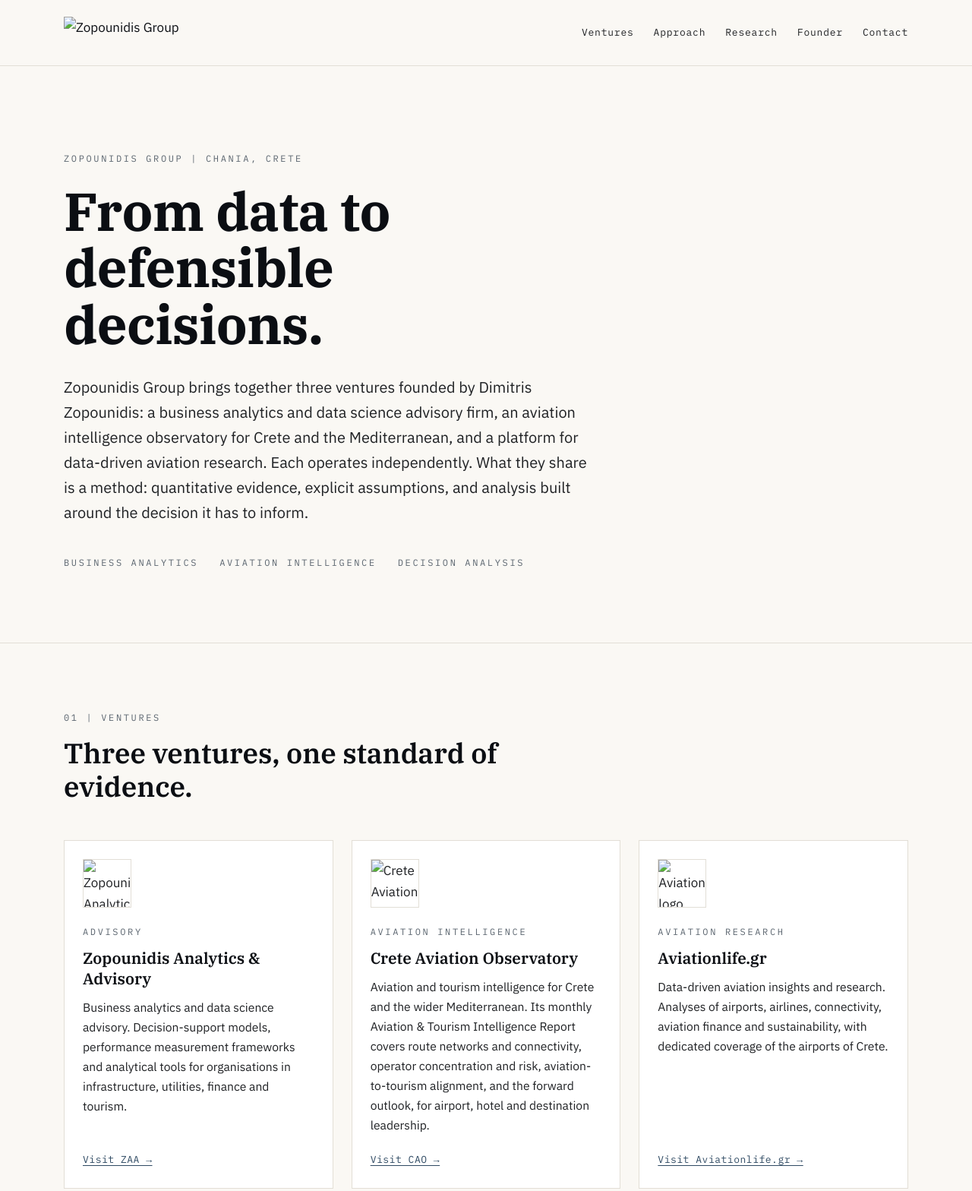
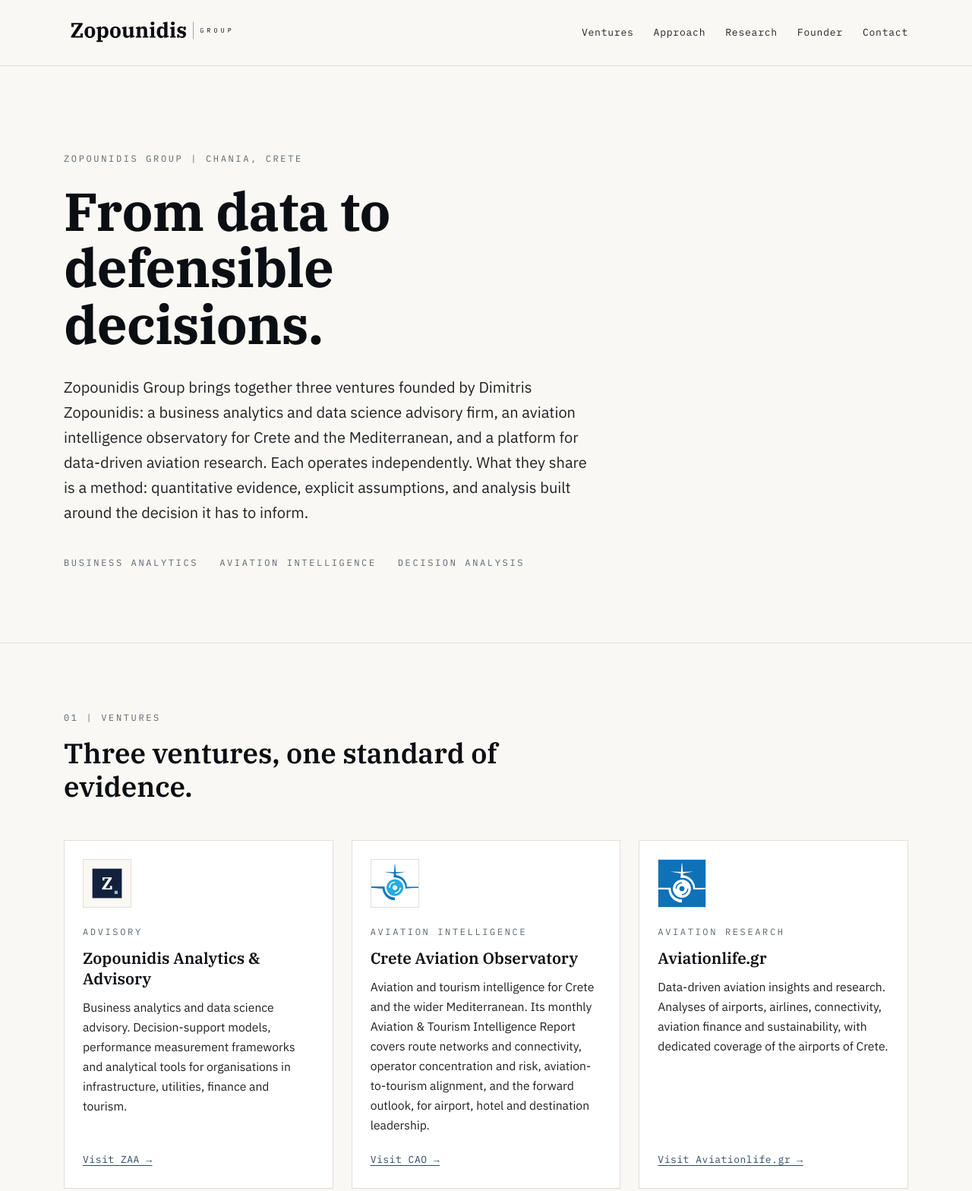
Before and after one commit to dimitriszopounidisdslab/zopounidis-group, a plain HTML site: page index.html in a window 1280 px wide. Shown: the top 1568 px of the page at 76% size. Drawn offline with Linux system fonts and the light colour scheme.

Commit message:
Add files via upload

```diff
--- a/index.html
+++ b/index.html
@@ -9,11 +9,11 @@
 <meta property="og:title" content="Zopounidis Group">
 <meta property="og:description" content="From data to defensible decisions. Research-led analytics and advisory, founded by Dimitris Zopounidis.">
 <meta property="og:url" content="https://dimitriszopounidisdslab.github.io/zopounidis-group/">
-<meta property="og:image" content="https://dimitriszopounidisdslab.github.io/zopounidis-group/assets/img/og-image.jpg">
+<meta property="og:image" content="https://dimitriszopounidisdslab.github.io/zopounidis-group/og-image.jpg">
 <meta name="twitter:card" content="summary_large_image">
-<link rel="icon" href="assets/img/favicon.svg" type="image/svg+xml">
-<link rel="icon" href="assets/img/favicon-32.png" sizes="32x32" type="image/png">
-<link rel="apple-touch-icon" href="assets/img/apple-touch-icon.png">
+<link rel="icon" href="favicon.svg" type="image/svg+xml">
+<link rel="icon" href="favicon-32.png" sizes="32x32" type="image/png">
+<link rel="apple-touch-icon" href="apple-touch-icon.png">
 <link rel="preconnect" href="https://fonts.googleapis.com">
 <link rel="preconnect" href="https://fonts.gstatic.com" crossorigin>
 <link href="https://fonts.googleapis.com/css2?family=IBM+Plex+Mono:wght@400&family=IBM+Plex+Sans:wght@400;500&family=IBM+Plex+Serif:wght@600;700&display=swap" rel="stylesheet">
@@ -99,7 +99,7 @@ footer .note{font-size:.88rem;color:var(--mist);max-width:80ch;border-top:1px so
 
 <header class="site">
   <div class="wrap">
-    <a class="brand" href="./" aria-label="Zopounidis Group, home"><img src="assets/brand/zopounidis-group-wordmark-ink.svg" alt="Zopounidis Group"></a>
+    <a class="brand" href="./" aria-label="Zopounidis Group, home"><img src="zopounidis-group-wordmark-ink.svg" alt="Zopounidis Group"></a>
     <nav aria-label="Main">
       <ul>
         <li><a href="#ventures">Ventures</a></li>
@@ -134,7 +134,7 @@ footer .note{font-size:.88rem;color:var(--mist);max-width:80ch;border-top:1px so
       </div>
       <div class="ventures">
         <article class="venture">
-          <div class="mark"><img src="assets/img/zaa-square.jpg" alt="Zopounidis Analytics &amp; Advisory logo"></div>
+          <div class="mark"><img src="zaa-square.jpg" alt="Zopounidis Analytics &amp; Advisory logo"></div>
           <div class="body">
             <div class="label">Advisory</div>
             <h3>Zopounidis Analytics &amp; Advisory</h3>
@@ -143,7 +143,7 @@ footer .note{font-size:.88rem;color:var(--mist);max-width:80ch;border-top:1px so
           </div>
         </article>
         <article class="venture">
-          <div class="mark"><img src="assets/img/cao-square.jpg" alt="Crete Aviation Observatory logo"></div>
+          <div class="mark"><img src="cao-square.jpg" alt="Crete Aviation Observatory logo"></div>
           <div class="body">
             <div class="label">Aviation intelligence</div>
             <h3>Crete Aviation Observatory</h3>
@@ -152,7 +152,7 @@ footer .note{font-size:.88rem;color:var(--mist);max-width:80ch;border-top:1px so
           </div>
         </article>
         <article class="venture">
-          <div class="mark"><img src="assets/img/aviationlife-square.jpg" alt="Aviationlife.gr logo"></div>
+          <div class="mark"><img src="aviationlife-square.jpg" alt="Aviationlife.gr logo"></div>
           <div class="body">
             <div class="label">Aviation research</div>
             <h3>Aviationlife.gr</h3>
@@ -252,7 +252,7 @@ footer .note{font-size:.88rem;color:var(--mist);max-width:80ch;border-top:1px so
 <footer class="site" id="contact">
   <div class="wrap">
     <div class="top">
-      <img class="wm" src="assets/brand/zopounidis-group-wordmark-paper.svg" alt="Zopounidis Group">
+      <img class="wm" src="zopounidis-group-wordmark-paper.svg" alt="Zopounidis Group">
       <div class="contact">
         <a href="mailto:zopounidis.analytics@gmail.com">zopounidis.analytics@gmail.com</a><br>
         Chania, Crete, Greece
```
